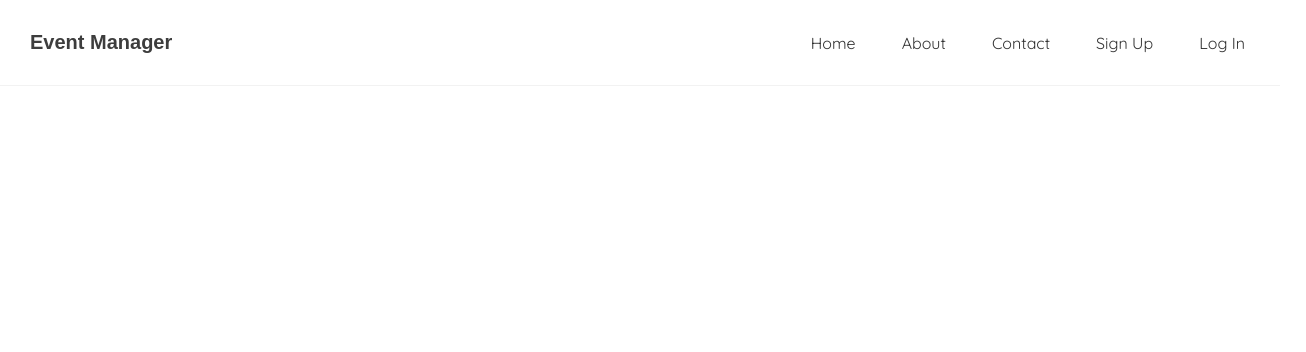
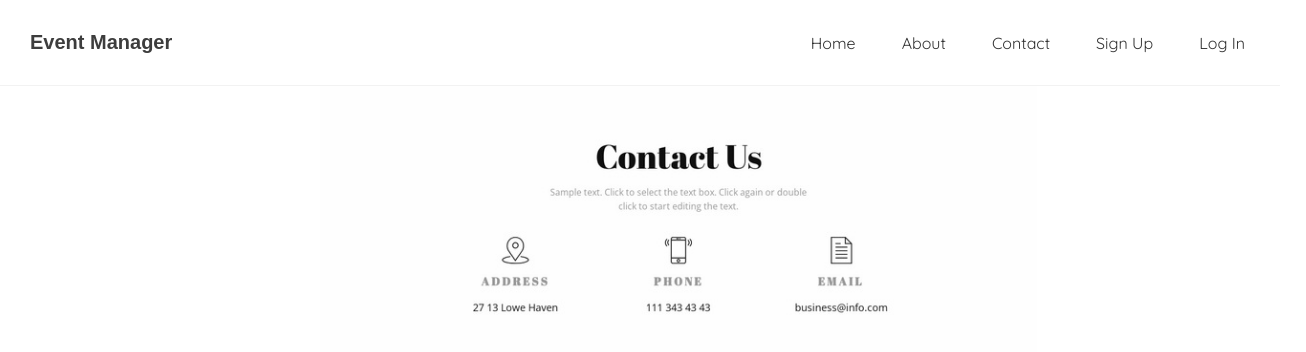
Before and after one commit to feyzibrahim/event-manager, a React (Create React App) app: page /contact in a window 1280 px wide. Shown: the top 352 px of the page, 1306 px wide, since content can reach past the window. Built offline with nearby package versions, Linux system fonts and the light colour scheme; the HTML template or start-up script is replaced by a standard one.

Commit message:
contact,about,login shooper akki

```diff
--- a/src/App.js
+++ b/src/App.js
@@ -5,6 +5,7 @@
 import { BrowserRouter as Router, Routes, Route } from "react-router-dom";
 import EventDetails from "./EventDetails";
 import Create from "./Create";
+import Contact from "./Contact";
 
 function App() {
   return (
@@ -18,6 +19,7 @@
             <Route path="/login" element={<Login />} />
             <Route path="/create" element={<Create />} />
             <Route path="/events/:id" element={<EventDetails />} />
+            <Route path="/contact" element={<Contact />} />
             {/* <Route path="/about" element={<AboutPage />} />
             <Route path="/signup" element={<SignUp />} /> */}
           </Routes>
--- /dev/null
+++ b/src/Contact.js
@@ -0,0 +1,19 @@
+import bazi from "./images/img3.jpg";
+const Contact = () => {
+  return (
+    <div className="cent1">
+    <div
+      className="contact1"
+      style={{
+        backgroundImage: `url(${bazi})`,
+        backgroundSize: "80%",
+        backgroundRepeat: "no-repeat",
+      }}
+    >
+   </div>
+</div>
+
+  );
+};
+
+export default Contact;
--- a/src/index.css
+++ b/src/index.css
@@ -94,10 +94,11 @@
   display: flex;
   flex-direction: column;
   justify-content:center;
-  margin: 10 auto;
-  max-width: 500px;
+  margin: 5 auto;
+  max-width: 200px;
   padding: 10px ;
   align-items: center;
+
 
 
 }
@@ -144,9 +145,12 @@
 }
 
 .cent{
-  width: 50%;
-  margin-left: 25%;
-}
+  padding-top: 5vw;
+ width: 50%;
+ margin-left: 40%;
+border-radius:100px;}
+
+/*about */
 
 .about{
   padding-left: 95vw;
@@ -227,3 +231,18 @@
   border-radius: 8px;
   cursor: pointer;
 }
+
+/* contact */
+
+
+.contact1{
+  width: 100%;
+  height: 100vh;
+
+}
+.cent1{
+ width: 70%;
+margin-left: 25%;
+
+padding-right: 7vw;
+}
```
Also changed, not shown: src/images/img3.jpg (added).
